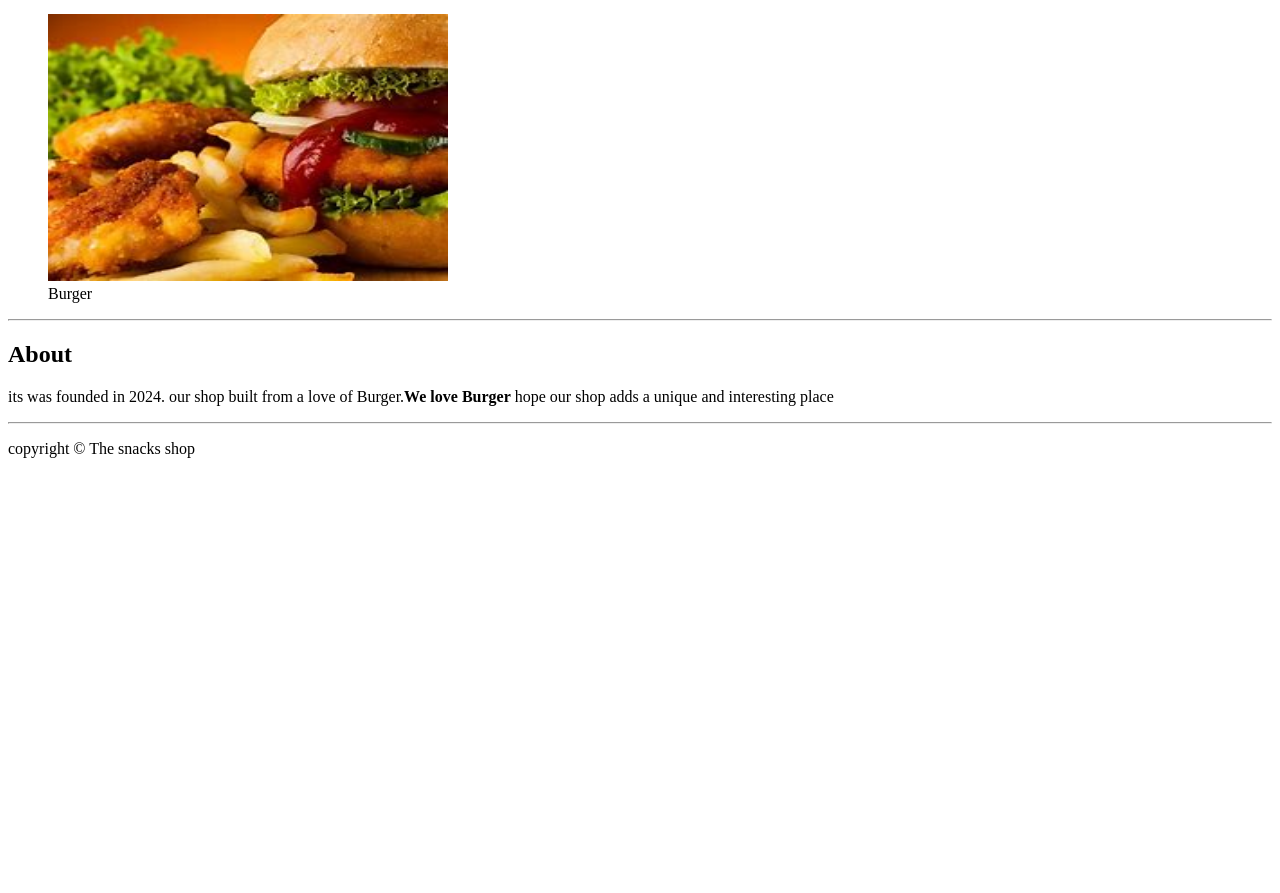
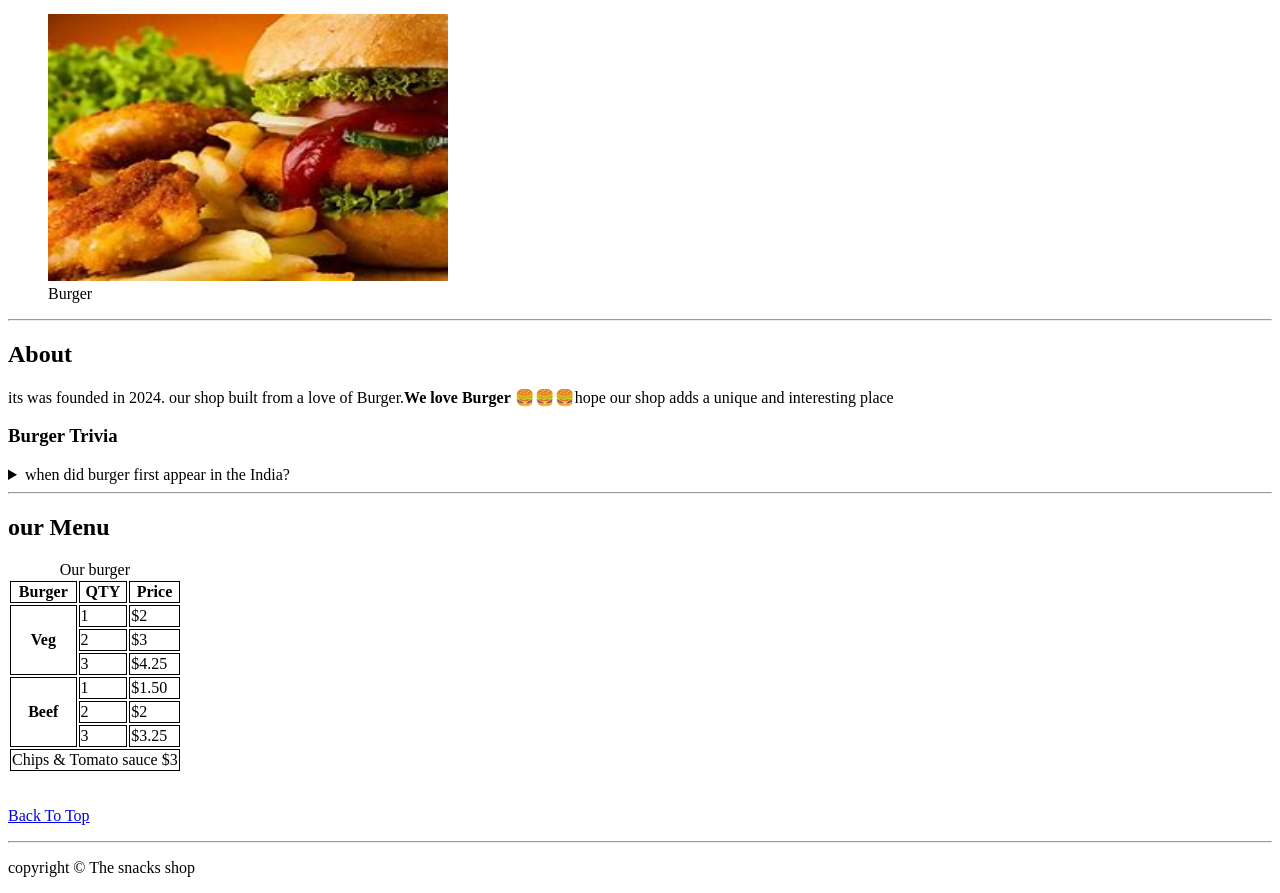
Before and after one commit to Keziyasoosan/Website-HTML5, a plain HTML site: page index.html in a window 1280 px wide. Shown: the part 154-1047 px from the top of the page. Before the commit the page ends 800 px from the top, so only its background shows below. Drawn offline with Linux system fonts and the light colour scheme.

Commit message:
Home pages ,store hours completed

```diff
--- a/css/style.css
+++ b/css/style.css
@@ -0,0 +1,7 @@
+table{
+
+    table, th, td {
+        border:1px solid black;
+
+
+}
--- a/index.html
+++ b/index.html
@@ -9,6 +9,7 @@
     <link rel="icon" href="favicon.ico" type="image/x-icon">
     <link rel="stylesheet" href="css/style.css">
 </head>
+
 <body>
      <header>
         <h1>Welcome to The snacks shop</h1>
@@ -42,12 +43,83 @@
             <p>
                 <article id ="about">
             <abbr title="The snacks shop"></abbr> its was founded in <time datetime="2024">2024</time>.
-            our shop built from a love of Burger.<strong>We love Burger</strong> hope our shop adds a unique and interesting place
+            our shop built from a love of Burger.<strong>We love Burger</strong> 🍔🍔🍔hope our shop adds a unique and interesting place
+            </p>
+            <aside>
+                <h3>Burger Trivia </h3>
+                <details>
+                    <summary> when did burger first appear in the India?</summary>
+                    <p>
+                        Burger historian abd professor of historybat the university of ,
+                        says the earliest mention of Burger in the india are in
+                        a newspapper from <time datetime="2005">2005</time>.(Source: <cite>
+                        <a href="https://medium.com/@swkavi10/the-history-of-burgers-and-how-it-evolved-in-india-c5f77e51aa67/" target="_blank">Medium</a></cite>)
+                    </p>
+                </details>
+            </aside>
+        </article>
+        <hr>
+        <article id="menu">
+            <h2> our Menu</h2>
+            <table>
+              <caption> Our burger</caption>
+                <thead>
+                    <tr>
+                        <th>Burger</th>
+                        <th scope="cols"   < abbr title="Quantity">QTY<abbr></th>
+                        <th scope="col">Price</th>
+                    </tr>
+                </thead>
+                <tbody>
+                    <tr>
+                        <th scope="row" rowspan="3">
+                             Veg
+                        </th>
+                        <td>1</td>
+                        <td>$2</td>
+
+                    </tr>
+                    <tr>
+                        <td>2</td>
+                        <td>$3</td>
+                    </tr>
+                    <tr>
+                        <td>3</td>
+                        <td>$4.25</td>
+                    </tr>
+                    <tr>
+                        <th scope="row" rowspan="3">
+                             Beef
+                        </th>
+                        <td>1</td>
+                        <td>$1.50</td>
+
+                    </tr>
+                    <tr>
+                        <td>2</td>
+                        <td>$2</td>
+                    </tr>
+                    <tr>
+                        <td>3</td>
+                        <td>$3.25</td>
+                    </tr>
+                </tbody>
+                <tfoot>
+                    <tr>
+                        <td colspan="3">
+                            Chips &amp; Tomato sauce $3
+                        </td>
+                    </tr>
+                </tfoot>
+            </table>
+            <br>
+            <p>
+                <a href="#"> Back To Top</a>
             </p>
         </article>
-     </main>
-     <hr>
-     <footer>
+      </main>
+      <hr>
+      <footer>
         <p>copyright &copy; The snacks shop </p>
      </footer>
 </body>
```
Also changed, not shown: contact.html (+18 -1 lines), hours.html (+12 -1 lines).
